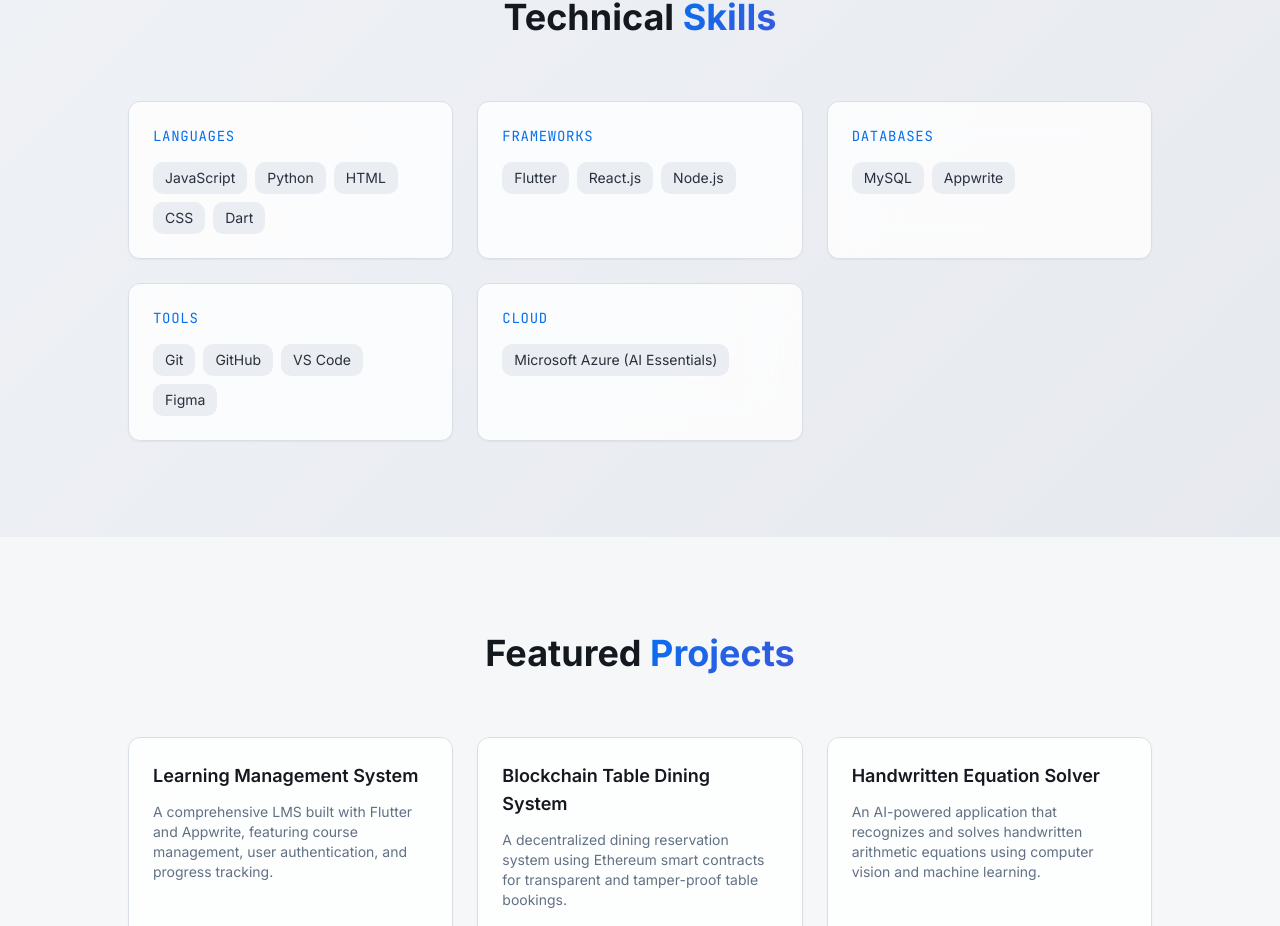
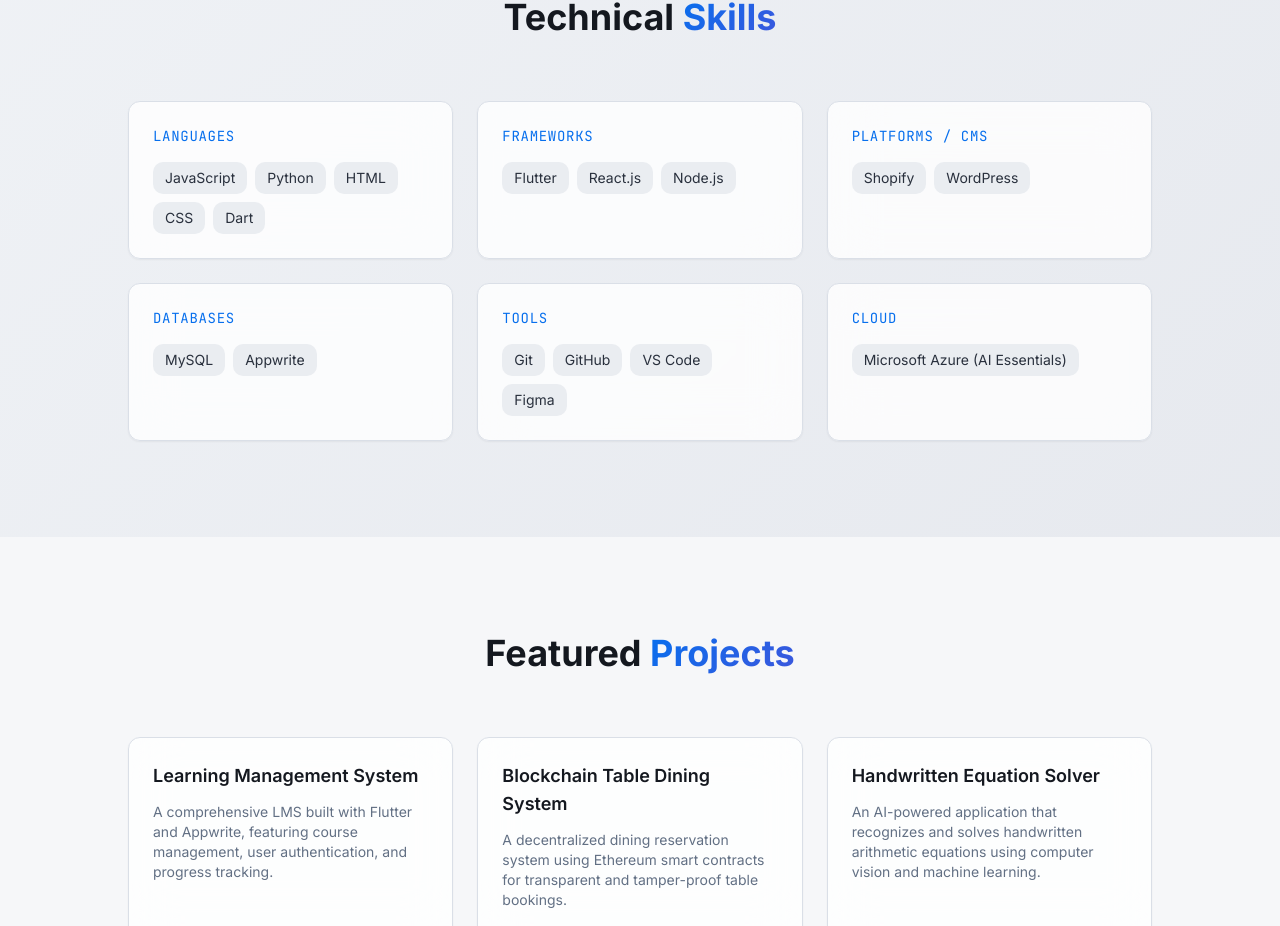
Before and after one commit to rasal361/rasal-rahman-portfolio, a React (Vite) app: page / in a window 1280 px wide. Shown: the part 1454-2380 px from the top of the page. Built offline with nearby package versions, Linux system fonts and the light colour scheme; the HTML template or start-up script is replaced by a standard one.

Commit message:
added skills

```diff
--- a/src/components/Skills.tsx
+++ b/src/components/Skills.tsx
@@ -8,6 +8,10 @@ const categories = [
   {
     title: "Frameworks",
     items: ["Flutter", "React.js", "Node.js"],
+  },
+  {
+    title: "Platforms / CMS",
+    items: ["Shopify", "WordPress"],
   },
   {
     title: "Databases",
```
